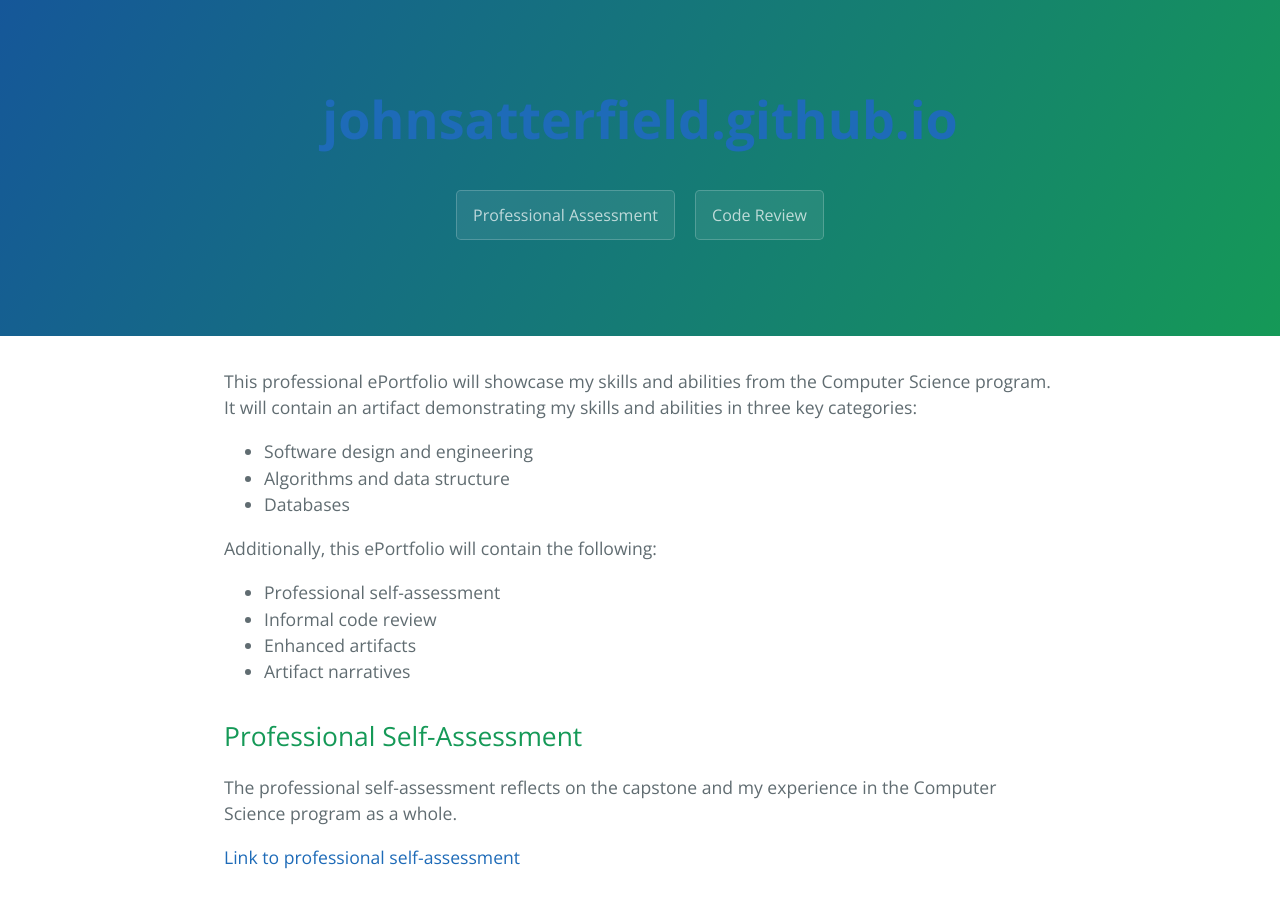
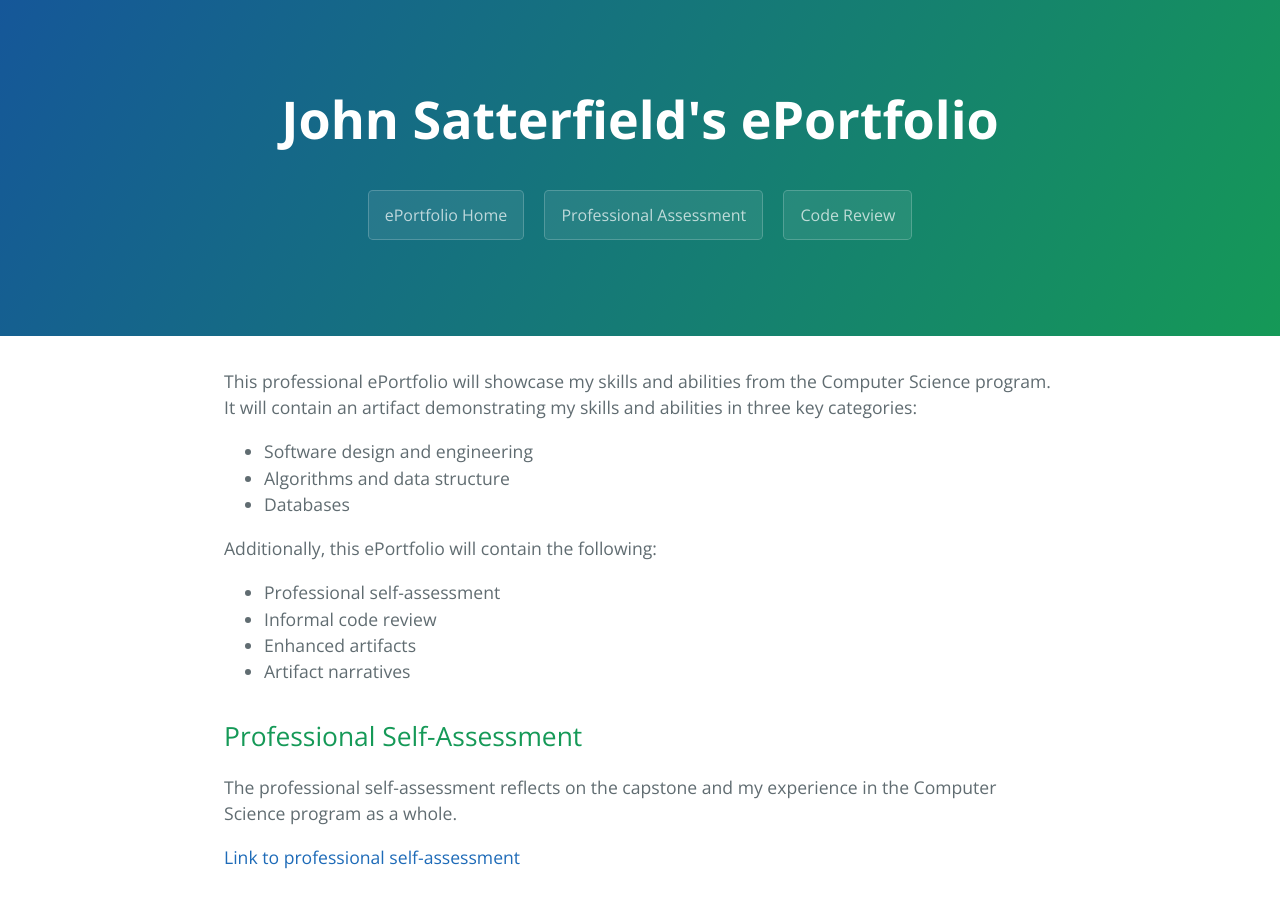
Before and after one commit to johnsatterfield/johnsatterfield.github.io, a Jekyll site: the page built from index.md, in a window 1280 px wide and 900 px high. Built offline with Jekyll 4.4.1, drawn with Linux system fonts in a browser that asks for light colours.

Commit message:
Update template.html

```diff
--- a/_layouts/template.html
+++ b/_layouts/template.html
@@ -11,8 +11,9 @@
   </head>
   <body>
     <section class="page-header">
-      <h1 class="project-name"><a class="site-title" href="{{ '/' | absolute_url }}">{{ site.title | escape }}</a></h1>
+      <h1 class="project-name">{{ page.title }}</h1>
       <h2 class="project-tagline"></h2>
+      <a href="johnsatterfield.github.io" class="btn">ePortfolio Home</a>
       <a href="/pa" class="btn">Professional Assessment</a>
       <a href="https://youtu.be/eeJp53gdm24" target="_blank" class="btn">Code Review</a>
     </section>
```
